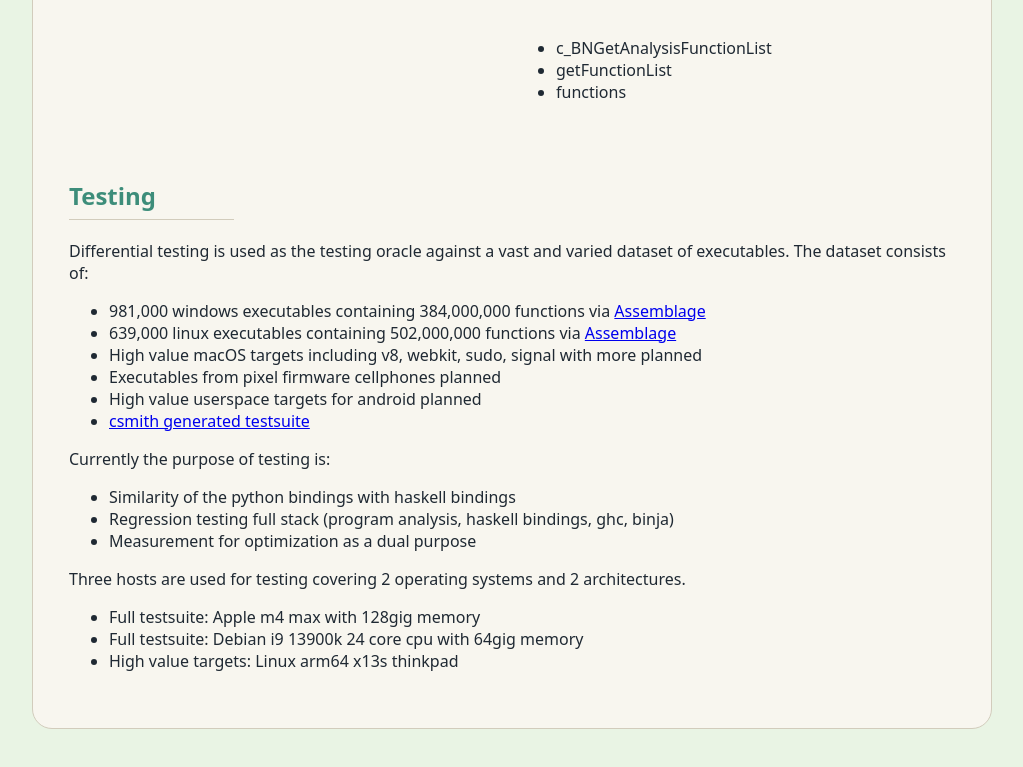
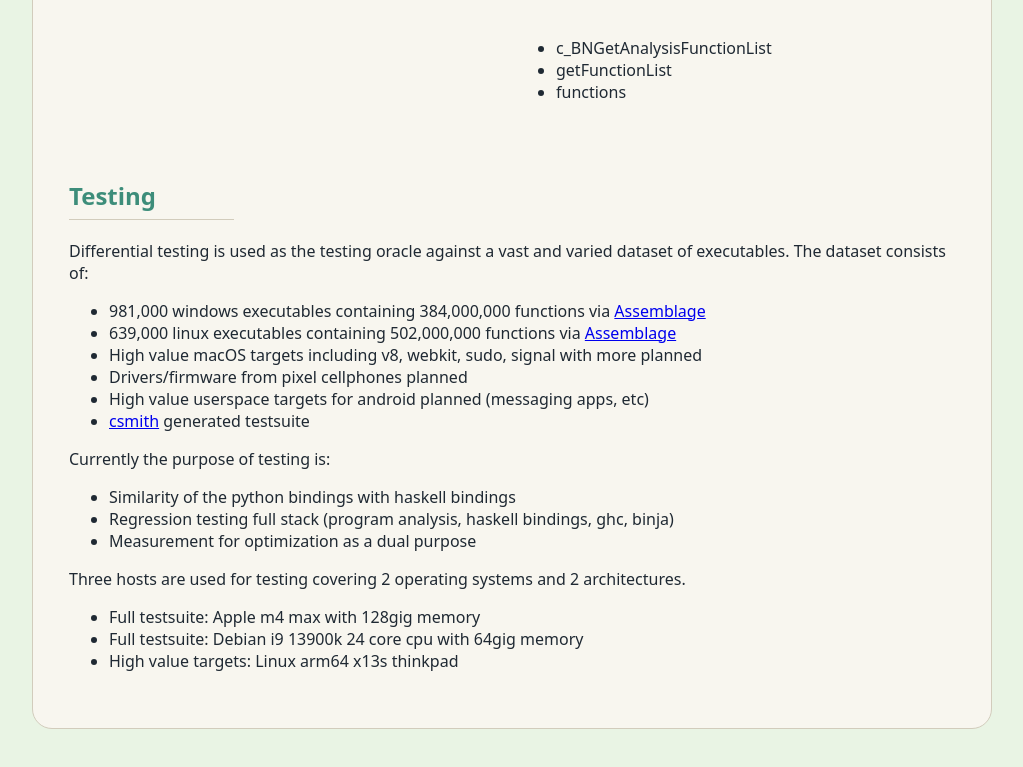
Before and after one commit to bloombit-dev/bloombit-dev.github.io, a plain HTML site: page blog/haskell_binja_ffi.html in a window 1280 px wide. Shown: the part 3296-4063 px from the top of the page, without its empty margins (128-1151 px from the left). Drawn offline with Linux system fonts and the light colour scheme.

Commit message:
better wording in testing for haskell ffi page

```diff
--- a/blog/haskell_binja_ffi.html
+++ b/blog/haskell_binja_ffi.html
@@ -243,9 +243,9 @@ The dataset consists of:
     <li>981,000 windows executables containing 384,000,000 functions via <a href="https://assemblage-dataset.net/">Assemblage</a></li>
     <li>639,000 linux executables containing 502,000,000 functions via <a href="https://assemblage-dataset.net/">Assemblage</a></li>
     <li>High value macOS targets including v8, webkit, sudo, signal with more planned</li>
-    <li>Executables from pixel firmware cellphones planned</li>
-    <li>High value userspace targets for android planned</li>
-    <li><a href="https://github.com/csmith-project/csmith">csmith generated testsuite</a></li>
+    <li>Drivers/firmware from pixel cellphones planned</li>
+    <li>High value userspace targets for android planned (messaging apps, etc)</li>
+    <li><a href="https://github.com/csmith-project/csmith">csmith</a> generated testsuite</li>
   </ul>
       Currently the purpose of testing is:
       <ul>
```
